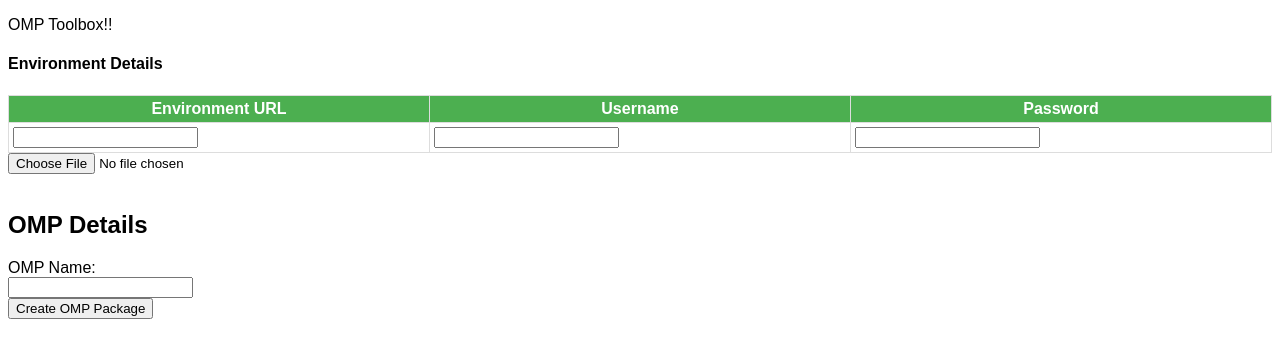
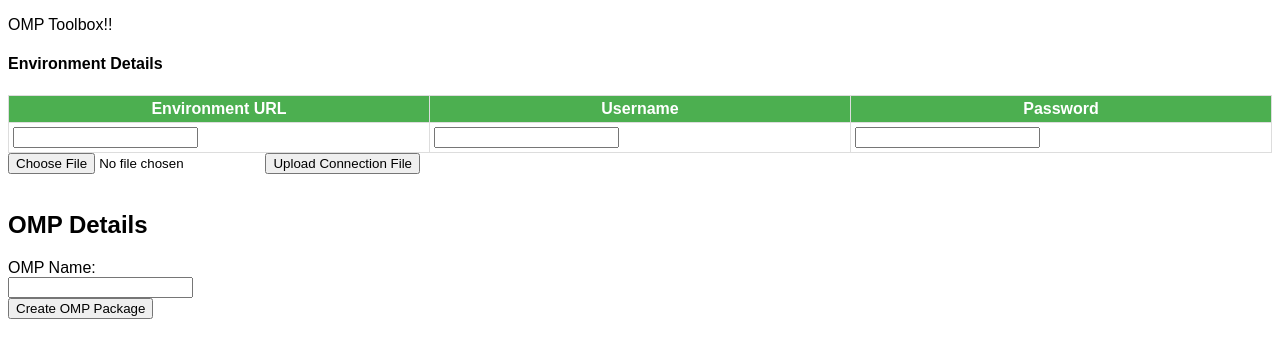
Before and after one commit to yashpal-paliwal/Test_Github, a Flask app: page / in a window 1280 px wide. Shown: the top 358 px of the page. Run offline with Flask 3, Linux system fonts and the light colour scheme.

Commit message:
upload connection file button

```diff
--- a/templates/index.html
+++ b/templates/index.html
@@ -21,7 +21,7 @@
     </style>
     <script src="https://ajax.googleapis.com/ajax/libs/jquery/3.5.1/jquery.min.js"></script>
     <script>
-        $(document).ready(function(){
+
             $("#createPackage").click(function(e){
                 e.preventDefault();
                 var formData = new FormData();
@@ -44,7 +44,7 @@
                     }
                 });
             });
-        });
+
     </script>
 </head>
 <body>
@@ -63,7 +63,11 @@
                 <td><input type="password" id="password" name="password"></td>
             </tr>
         </table>
-        <input type="file" name="file" id="fileToUpload">
+        <tr>
+            <td> <input type="file" name="file" id="fileToUpload"> </td>
+            <td> <input type="button" name="uploadConnectionFile" id="uploadFile" value="Upload Connection File"> </td>
+        </tr>
+
         <br><br><h2>OMP Details</h2>
         <label for="ompName">OMP Name:</label><br>
         <input type="text" id="ompName" name="package_name"><br>
```
